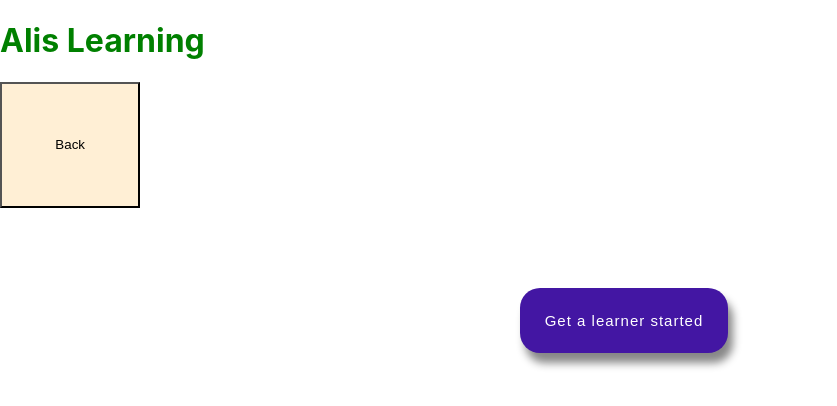
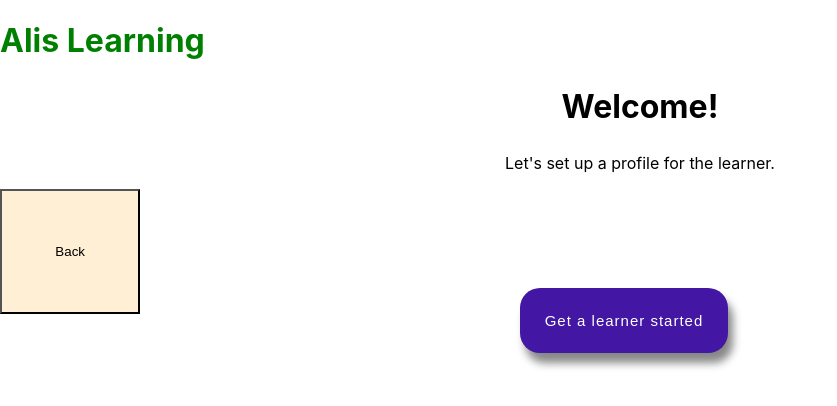
Before and after one commit to fac24/alis-learning, a Next.js app: page /adult-onboarding1 in a window 1280 px wide. Shown: the top 406 px of the page, without its empty margins (0-837 px from the left). Built offline with nearby package versions, Linux system fonts and the light colour scheme.

Commit message:
Add content to parent page 1

```diff
--- a/pages/adult-onboarding1.js
+++ b/pages/adult-onboarding1.js
@@ -1,17 +1,29 @@
-import Link from "next/link";
 import styled from "styled-components";
 import AdultsBack from "../components/AdultsBack";
 import AdultsNext from "../components/AdultsNext";
 
 export default function Adult() {
   return (
-    // parent crab claws
+    // crab claws as a parent container
     // sending it the page it is coming from for back / next functionality
     // if its the first page we will send different text to the button
     // will accept a boolean of true.
+
+    // &apos; is html code for apostrophe (not to break depoly)
     <>
+      <Title>Welcome!</Title>
+      <Text>Let&apos;s set up a profile for the learner.</Text>
       <AdultsNext page={1} firstPage={true} />
       <AdultsBack page={1} />
     </>
   );
 }
+
+const Title = styled.h2`
+  text-align: center;
+  font-size: 2rem;
+`;
+
+const Text = styled.p`
+  text-align: center;
+`;
```
